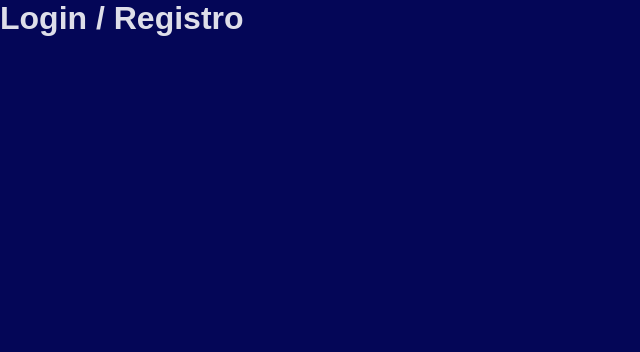
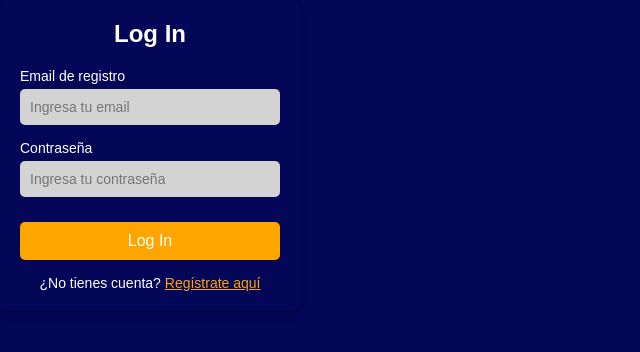
Before and after one commit to Hack-Roll/Frontend, a React (Vite) app: page /loginRegister in a window 1280 px wide. Shown: the top 352 px of the page, without its empty margins (0-640 px from the left). Built offline with nearby package versions, Linux system fonts and the light colour scheme.

Commit message:
login and user registration page ready

```diff
--- a/src/pages/loginRegister/LoginRegister.jsx
+++ b/src/pages/loginRegister/LoginRegister.jsx
@@ -1,11 +1,105 @@
-import React from 'react'
+import React, { useState } from "react";
+import styles from "./LoginRegister.module.css";
 
 const LoginRegister = () => {
+  const [isLogin, setIsLogin] = useState(true);
+
+  const toggleForm = () => {
+    setIsLogin(!isLogin);
+  };
+
   return (
-    <div>
-      <h1>Login / Registro</h1>
+    <div className={styles.loginContainer}>
+      <h2 className={styles.title}>{isLogin ? "Log In" : "Registro"}</h2>
+      <form>
+        {isLogin ? (
+          <>
+            <div className={styles.formGroup}>
+              <label htmlFor="email" className={styles.label}>Email de registro</label>
+              <input
+                type="email"
+                id="email"
+                placeholder="Ingresa tu email"
+                required
+                className={styles.input}
+              />
+            </div>
+            <div className={styles.formGroup}>
+              <label htmlFor="password" className={styles.label}>Contraseña</label>
+              <input
+                type="password"
+                id="password"
+                placeholder="Ingresa tu contraseña"
+                required
+                className={styles.input}
+              />
+            </div>
+            <button type="submit" className={styles.btnLogin}>Log In</button>
+          </>
+        ) : (
+          <>
+            <div className={styles.formGroup}>
+              <label htmlFor="firstName" className={styles.label}>Nombre</label>
+              <input
+                type="text"
+                id="firstName"
+                placeholder="Ingresa tu nombre"
+                required
+                className={styles.input}
+              />
+            </div>
+            <div className={styles.formGroup}>
+              <label htmlFor="lastName" className={styles.label}>Apellido</label>
+              <input
+                type="text"
+                id="lastName"
+                placeholder="Ingresa tu apellido"
+                required
+                className={styles.input}
+              />
+            </div>
+            <div className={styles.formGroup}>
+              <label htmlFor="email" className={styles.label}>Correo electrónico</label>
+              <input
+                type="email"
+                id="email"
+                placeholder="Ingresa tu correo"
+                required
+                className={styles.input}
+              />
+            </div>
+            <div className={styles.formGroup}>
+              <label htmlFor="password" className={styles.label}>Contraseña</label>
+              <input
+                type="password"
+                id="password"
+                placeholder="Crea una contraseña"
+                required
+                className={styles.input}
+              />
+            </div>
+            <div className={styles.formGroup}>
+              <label htmlFor="photo" className={styles.label}>Subir foto (opcional)</label>
+              <input
+                type="file"
+                id="photo"
+                className={styles.input}
+              />
+            </div>
+            <button type="submit" className={styles.btnRegister}>Registrarse</button>
+          </>
+        )}
+      </form>
+      <p className={styles.toggleText}>
+        {isLogin
+          ? "¿No tienes cuenta? "
+          : "¿Ya tienes cuenta? "}
+        <button type="button" onClick={toggleForm} className={styles.toggleButton}>
+          {isLogin ? "Regístrate aquí" : "Inicia sesión aquí"}
+        </button>
+      </p>
     </div>
-  )
-}
+  );
+};
 
-export default LoginRegister
+export default LoginRegister;
--- /dev/null
+++ b/src/pages/loginRegister/LoginRegister.module.css
@@ -0,0 +1,75 @@
+
+.loginContainer {
+    padding: 20px;
+    border-radius: 10px;
+    width: 300px;
+    text-align: center;
+    box-shadow: 0 4px 8px rgba(0, 0, 0, 0.2);
+    color: white;
+    font-family: Arial, sans-serif;
+  }
+
+  .title {
+    margin-bottom: 20px;
+  }
+
+  .formGroup {
+    margin-bottom: 15px;
+    text-align: left;
+  }
+
+  .label {
+    display: block;
+    margin-bottom: 5px;
+    font-size: 14px;
+  }
+
+  .input {
+    width: 100%;
+    padding: 10px;
+    border: none;
+    border-radius: 5px;
+    background-color: #d3d3d3; /* Gris claro */
+    font-size: 14px;
+  }
+
+  .input:focus {
+    outline: none;
+    border: 2px solid #ffa500; /* Naranja */
+  }
+
+  .btnLogin,
+  .btnRegister {
+    width: 100%;
+    padding: 10px;
+    margin-top: 10px;
+    border: none;
+    border-radius: 5px;
+    background-color: #ffa500; /* Naranja */
+    color: white;
+    font-size: 16px;
+    cursor: pointer;
+  }
+
+  .btnLogin:hover,
+  .btnRegister:hover {
+    background-color: #cc8400; /* Naranja oscuro */
+  }
+
+  .toggleText {
+    margin-top: 15px;
+    font-size: 14px;
+  }
+
+  .toggleButton {
+    background: none;
+    border: none;
+    color: #ffa500;
+    cursor: pointer;
+    font-size: 14px;
+    text-decoration: underline;
+  }
+
+  .toggleButton:hover {
+    color: #cc8400;
+  }
```
Also changed, not shown: src/pages/loginRegister/LoginRegister.css (deleted).
